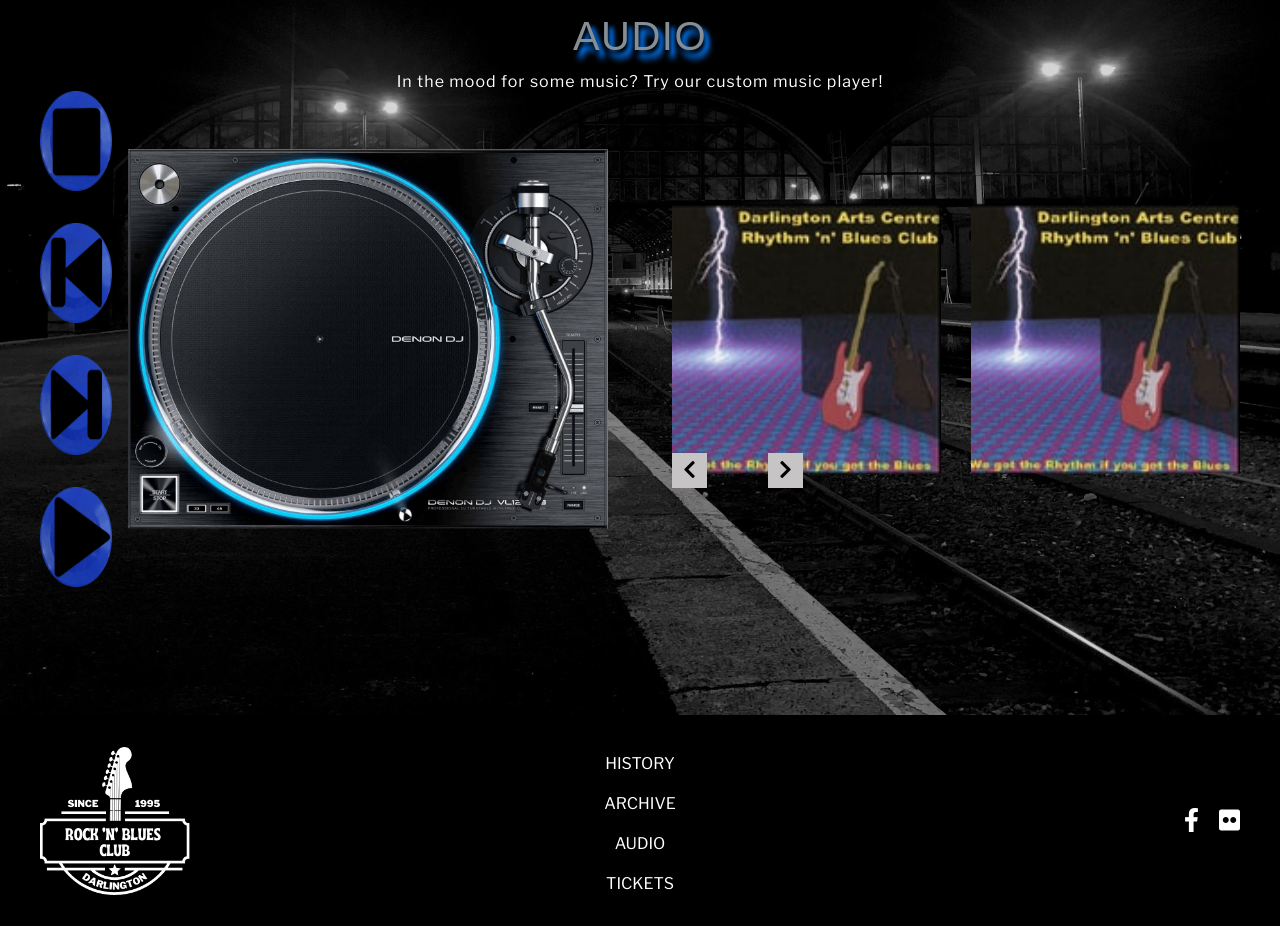
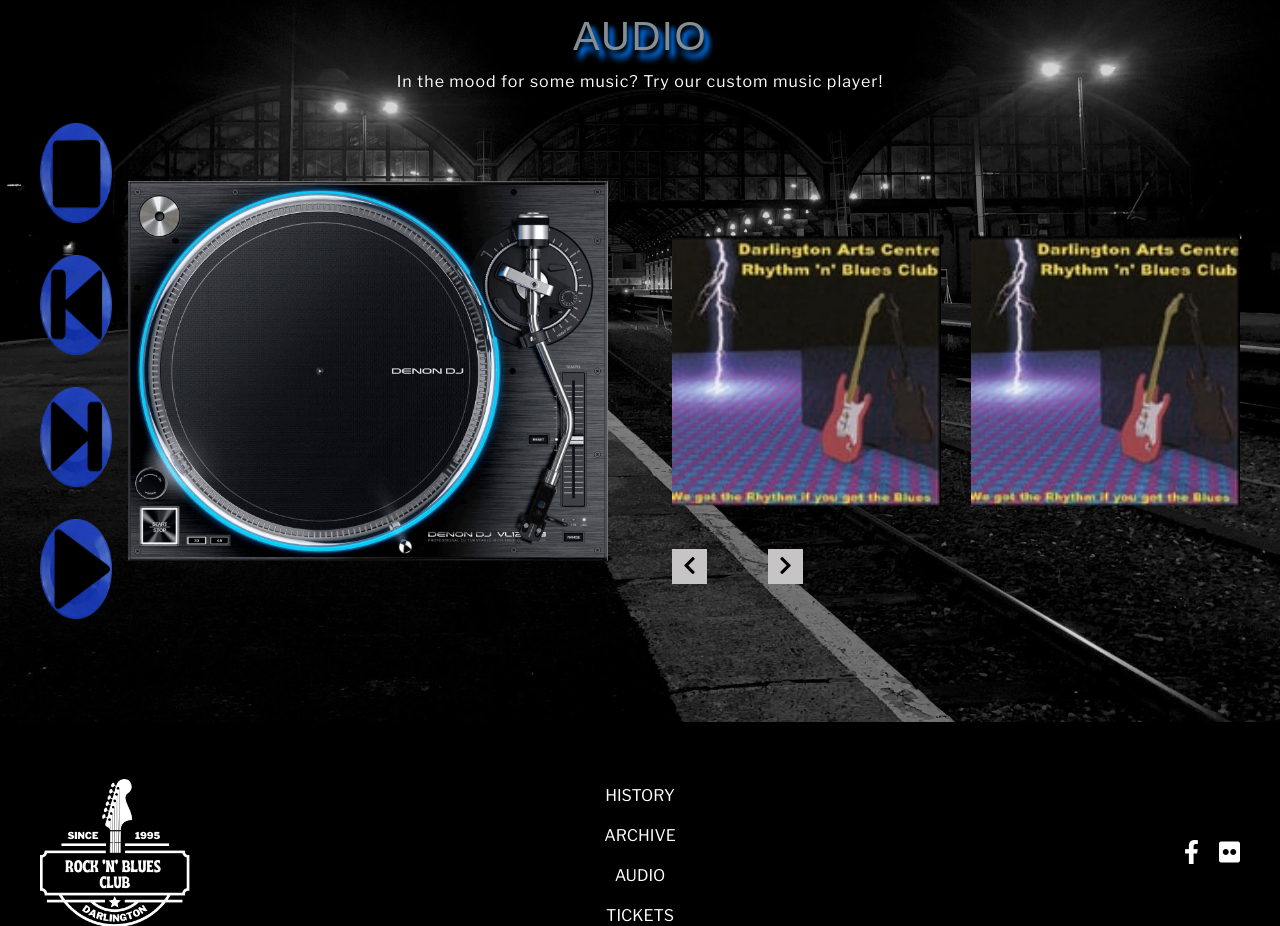
Before and after one commit to RobHowdle/rnb-new, a PHP site: page /audio.php in a window 1280 px wide. Shown: the part 238-1164 px from the top of the page. Before the commit the page ends 1133 px from the top, so only its background shows below. Run offline with PHP 8.4, Linux system fonts and the light colour scheme; some libraries are stand-ins or nearby versions; some web fonts are replaced.

Commit message:
Buttons change

```diff
--- a/css/main.css
+++ b/css/main.css
@@ -1653,7 +1653,7 @@
 }
 .slider-buttons-wrapper .swiper-button-prev,
 .slider-buttons-wrapper .swiper-button-next {
-  top: -7rem;
+  top: -3rem;
   bottom: 0;
   border-style: solid;
   border-color: #c6c4c4;
--- a/includes/audio_content.php
+++ b/includes/audio_content.php
@@ -4,7 +4,7 @@
             <div class="audio-container">
                 <h1 class="blue-ds pb-1 text-center">Audio</h1>
                 <p class="text-center">In the mood for some music? Try our custom music player!</p>
-                <div class="audio-grid">
+                <div class="audio-grid mt-2">
                     <div class="player">
                         <div class="controls">
                             <div class="buttons">
--- a/scss/_page.scss
+++ b/scss/_page.scss
@@ -293,7 +293,7 @@
 
 	.swiper-button-prev,
 	.swiper-button-next {
-		top: -7rem;
+		top: -3rem;
 		bottom: 0;
 		border-style: solid;
 		border-color: $lightGrey;
```
